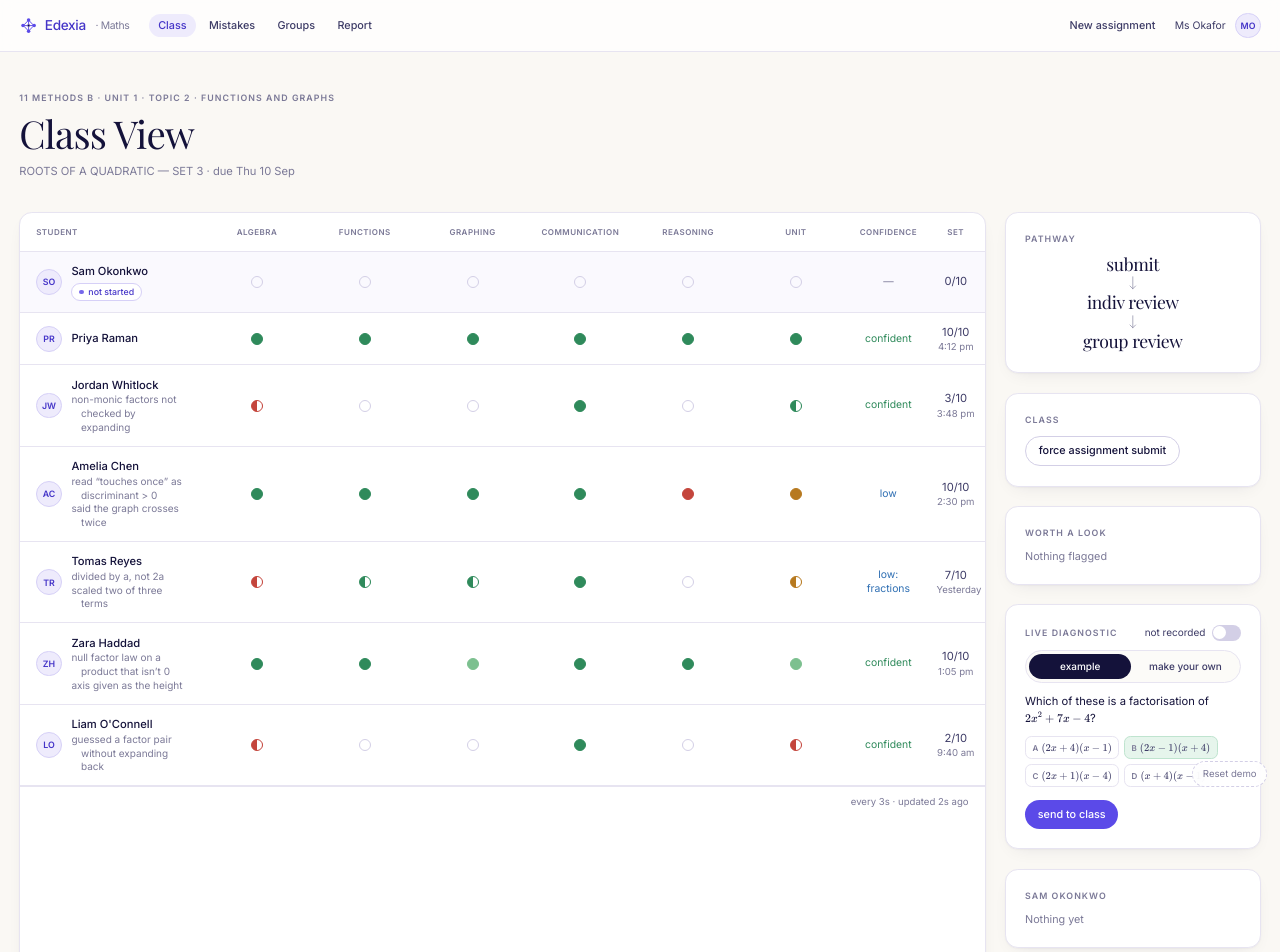
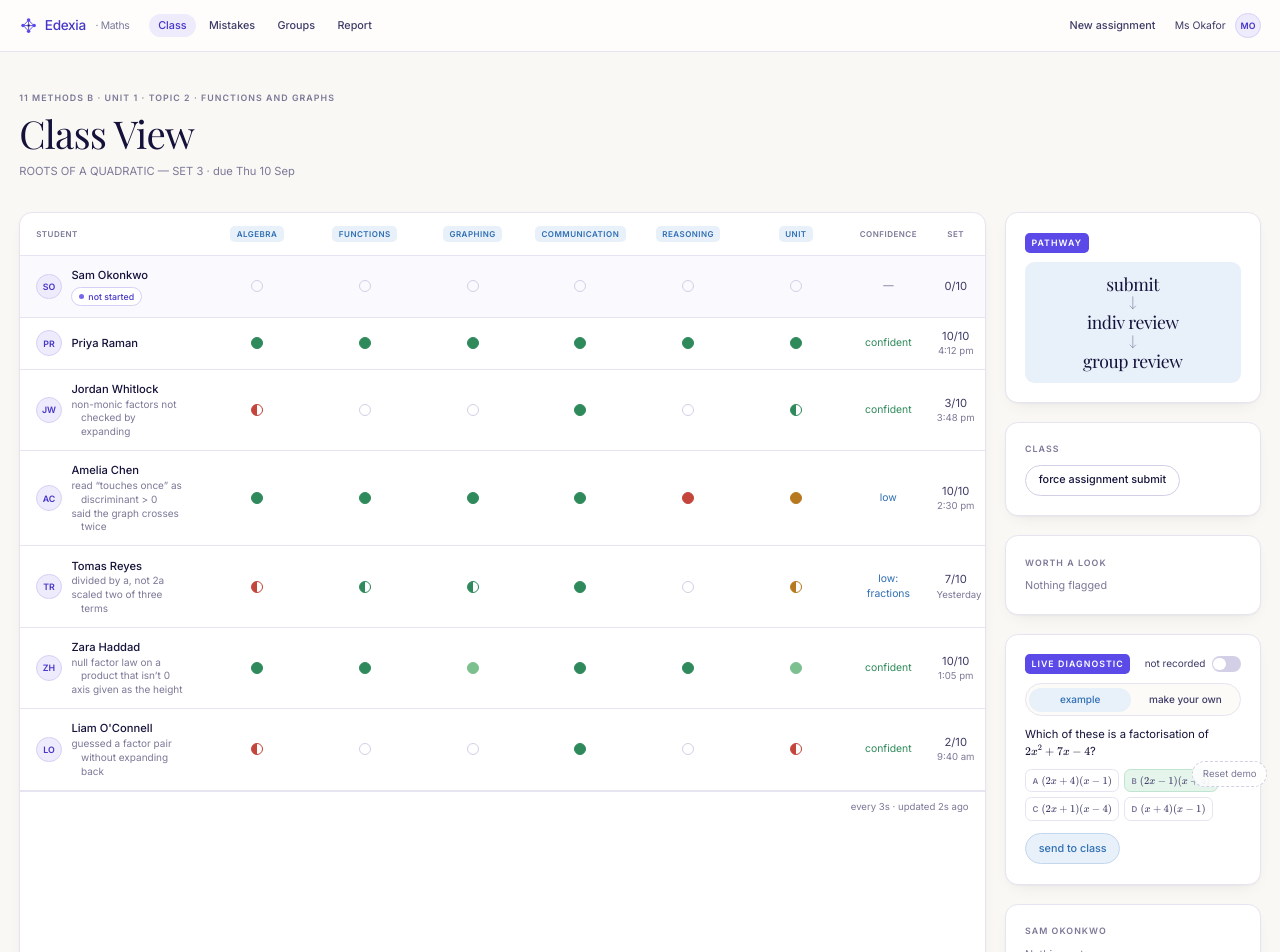
Before and after one commit to cderda7/maths_platform, a Next.js app in the folder curr_version/: page /teacher in a window 1280 px wide. Shown: the top 952 px of the page. Built offline with nearby package versions, Linux system fonts and the light colour scheme.

Commit message:
teacher view: light-blue pathway box, category headings and diagnostic controls; purple eyebrow boxes

```diff
--- a/curr_version/app/teacher/DiagnosticPush.tsx
+++ b/curr_version/app/teacher/DiagnosticPush.tsx
@@ -34,7 +34,7 @@ export default function DiagnosticPush({ session }: { session: StudentSession |
   return (
     <Card className="p-6" data-diagnostic-push>
       <div className="flex items-center justify-between">
-        <Eyebrow>Live diagnostic</Eyebrow>
+        <Eyebrow className="inline-block rounded-md bg-accent px-2 py-1 text-white">Live diagnostic</Eyebrow>
         <label className="flex cursor-pointer items-center gap-2 text-[12.5px] text-ink-soft">
           <span>{recorded ? "recorded" : "not recorded"}</span>
           <button
@@ -59,7 +59,7 @@ export default function DiagnosticPush({ session }: { session: StudentSession |
             role="tab"
             aria-selected={tab === t}
             onClick={() => setTab(t)}
-            className={`rounded-full px-3 py-1.5 font-medium transition-colors ${tab === t ? "bg-ink text-white" : "text-ink-soft hover:text-ink"}`}
+            className={`rounded-full px-3 py-1.5 font-medium transition-colors ${tab === t ? "bg-standout-soft text-standout" : "text-ink-soft hover:text-ink"}`}
             data-diag-tab={t}
           >
             {t === "example" ? "example" : "make your own"}
@@ -132,12 +132,12 @@ export default function DiagnosticPush({ session }: { session: StudentSession |
             </button>
           </div>
         ) : tab === "example" ? (
-          <Button variant="accent" onClick={() => push(example)} data-push>
+          <Button variant="sky" onClick={() => push(example)} data-push>
             send to class
           </Button>
         ) : (
-          <Button variant="accent" disabled={!own} onClick={() => own && push(customQuestion(stem, tex, options, correct)!)} data-push-own>
-            Push
+          <Button variant="sky" disabled={!own} onClick={() => own && push(customQuestion(stem, tex, options, correct)!)} data-push-own>
+            send to class
           </Button>
         )}
       </div>
--- a/curr_version/app/teacher/TeacherLive.tsx
+++ b/curr_version/app/teacher/TeacherLive.tsx
@@ -186,7 +186,7 @@ export default function TeacherLive() {
                     onDoubleClick={() => headerDouble(c)}
                     title="Double-click to open this category for every student; click to close"
                   >
-                    {categoryName(c).short}
+                    <span className="inline-block rounded-md bg-standout-soft px-2 py-1 text-standout">{categoryName(c).short}</span>
                   </th>
                 ))}
                 <th className="px-3 py-4 text-center font-semibold">Confidence</th>
@@ -313,8 +313,8 @@ export default function TeacherLive() {
 
         <div className="space-y-6">
           <Card className="p-6" data-pathway-card>
-            <Eyebrow>Pathway</Eyebrow>
-            <ol className="mt-2 font-display text-[22px] leading-snug text-ink" data-pathway-chip>
+            <Eyebrow className="inline-block rounded-md bg-accent px-2 py-1 text-white">Pathway</Eyebrow>
+            <ol className="mt-3 rounded-xl bg-standout-soft px-4 py-3 font-display text-[22px] leading-snug text-ink" data-pathway-chip>
               {pathwayChip(pathwayOf(classroom))
                 .split(" → ")
                 .map((stage, i) => (
--- a/curr_version/components/ui.tsx
+++ b/curr_version/components/ui.tsx
@@ -33,11 +33,13 @@ export function Button({
   size = "md",
   className = "",
   ...rest
-}: React.ButtonHTMLAttributes<HTMLButtonElement> & { variant?: "primary" | "secondary" | "ghost" | "accent"; size?: "md" | "lg" }) {
+}: React.ButtonHTMLAttributes<HTMLButtonElement> & { variant?: "primary" | "secondary" | "ghost" | "accent" | "sky"; size?: "md" | "lg" }) {
   const v =
     variant === "primary"
       ? "bg-ink text-white hover:bg-ink-soft"
-      : variant === "accent"
+      : variant === "sky"
+        ? "bg-standout-soft text-standout border border-standout-line hover:bg-standout-line/60"
+        : variant === "accent"
         ? "bg-accent text-white hover:bg-accent-deep"
         : variant === "secondary"
           ? "bg-paper text-ink border border-line-strong hover:border-ink-muted"
```
